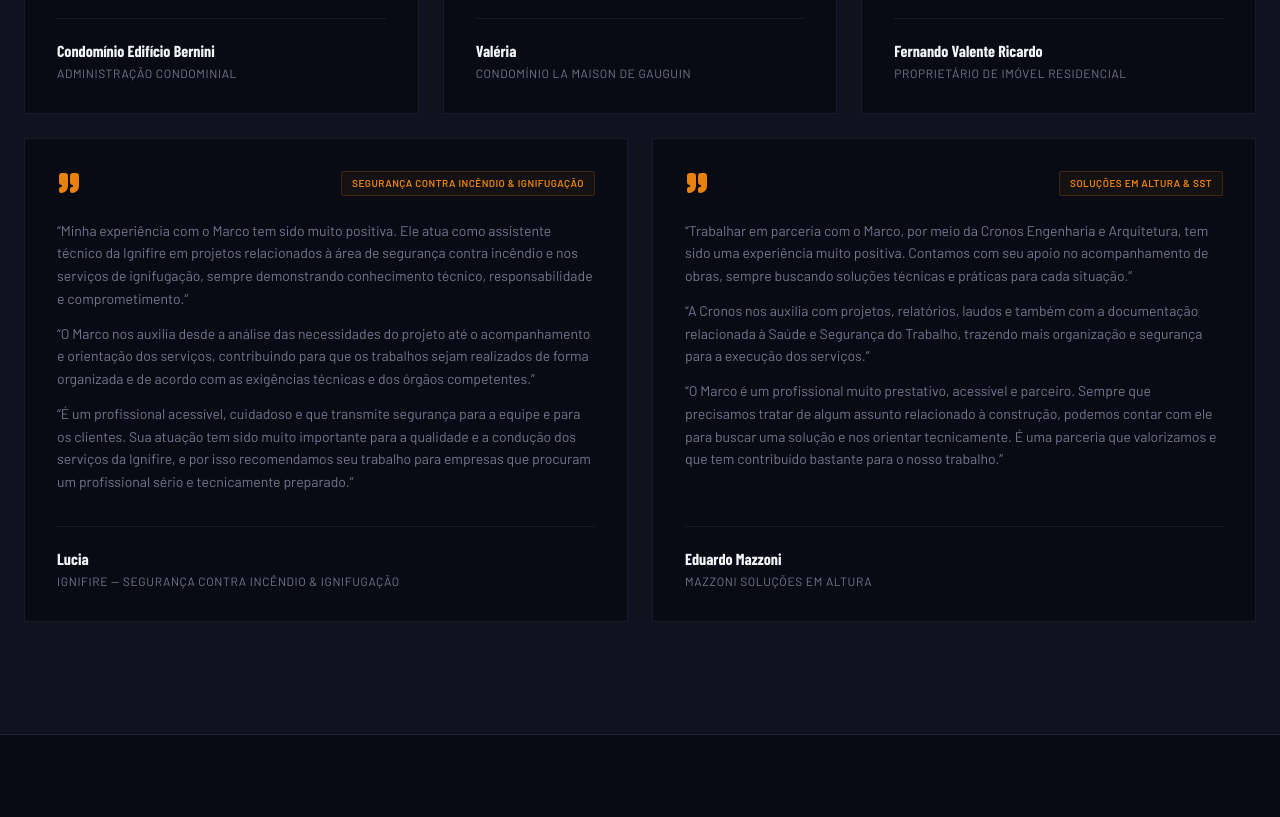
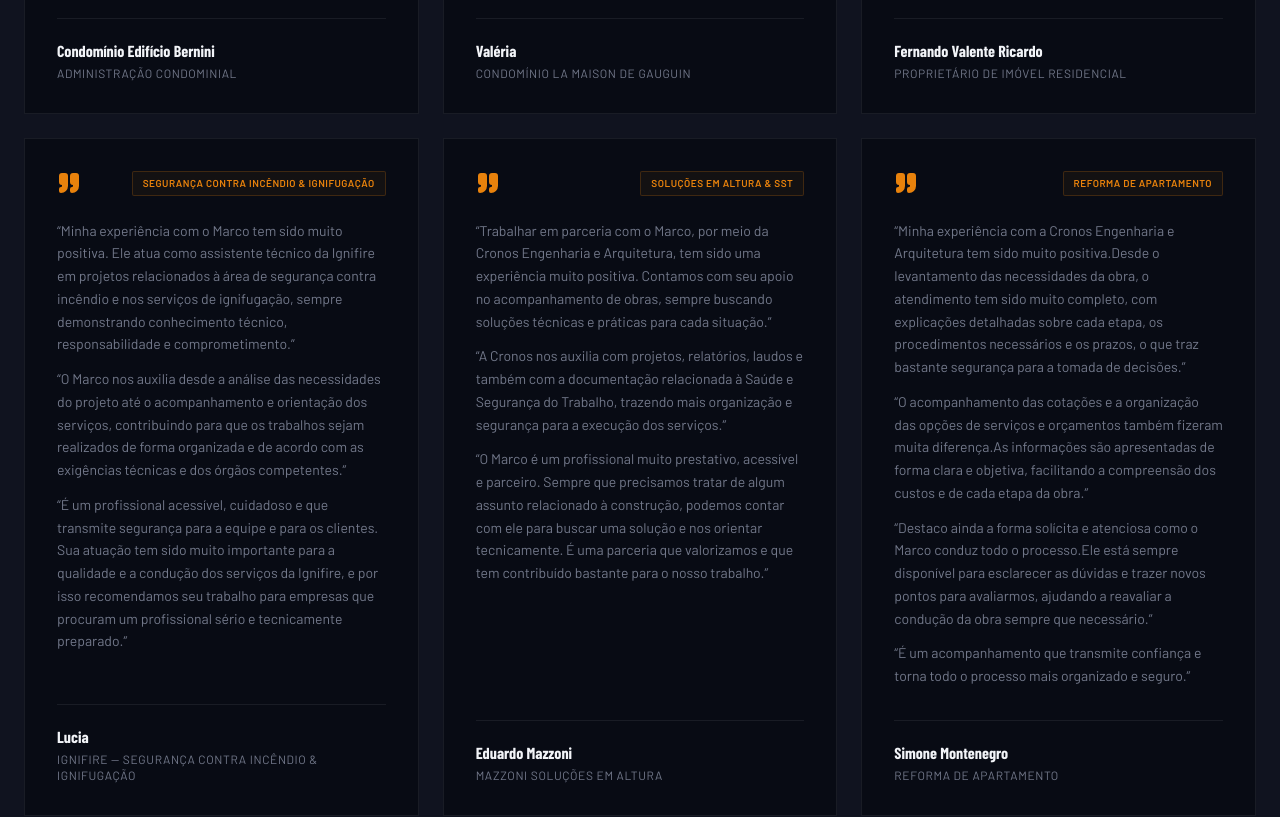
Before and after one commit to CAI0SAMPAI0/cronos, a Next.js app: page / in a window 1280 px wide. Shown: the part 8040-8857 px from the top of the page. Built offline with nearby package versions, Linux system fonts and the light colour scheme; a web font is replaced by a local one.

Commit message:
adicionando nova avaliação de cliente

```diff
--- a/components/site/Testimonials.tsx
+++ b/components/site/Testimonials.tsx
@@ -48,7 +48,7 @@
     author: "Lucia",
     role: "Ignifire — Segurança contra Incêndio & Ignifugação",
     badge: "Segurança Contra Incêndio & Ignifugação",
-    colSpanLg: "lg:col-span-3",
+    colSpanLg: "lg:col-span-2",
   },
   {
     paragraphs: [
@@ -59,7 +59,19 @@
     author: "Eduardo Mazzoni",
     role: "Mazzoni Soluções em Altura",
     badge: "Soluções em Altura & SST",
-    colSpanLg: "lg:col-span-3",
+    colSpanLg: "lg:col-span-2",
+  },
+  {
+    paragraphs: [
+      "Minha experiência com a Cronos Engenharia e Arquitetura tem sido muito positiva.Desde o levantamento das necessidades da obra, o atendimento tem sido muito completo, com explicações detalhadas sobre cada etapa, os procedimentos necessários e os prazos, o que traz bastante segurança para a tomada de decisões.",
+      "O acompanhamento das cotações e a organização das opções de serviços e orçamentos também fizeram muita diferença.As informações são apresentadas de forma clara e objetiva, facilitando a compreensão dos custos e de cada etapa da obra.",
+      "Destaco ainda a forma solícita e atenciosa como o Marco conduz todo o processo.Ele está sempre disponível para esclarecer as dúvidas e trazer novos pontos para avaliarmos, ajudando a reavaliar a condução da obra sempre que necessário.",
+      "É um acompanhamento que transmite confiança e torna todo o processo mais organizado e seguro.",
+    ],
+    author: "Simone Montenegro",
+    role: "Reforma de apartamento",
+    badge: "Reforma de apartamento",
+    colSpanLg: "lg:col-span-2",
   },
 ];
 
```
